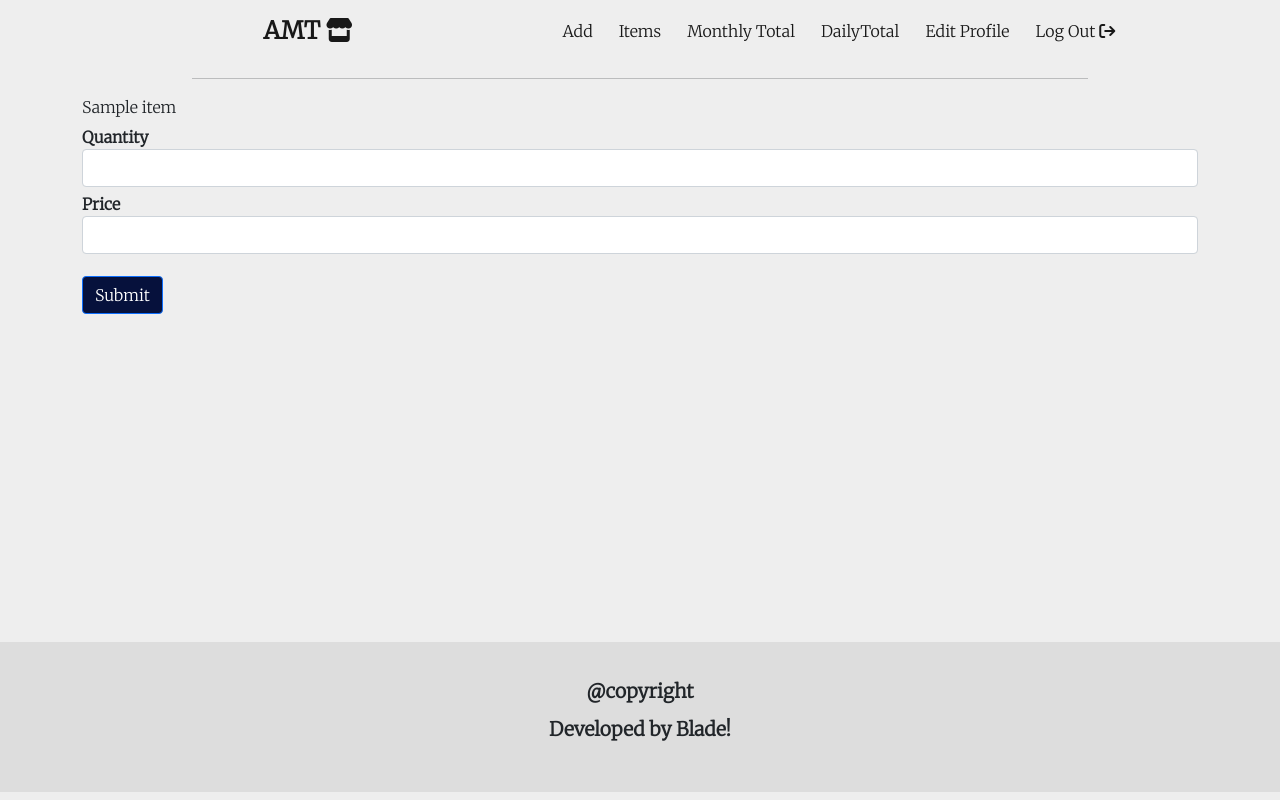
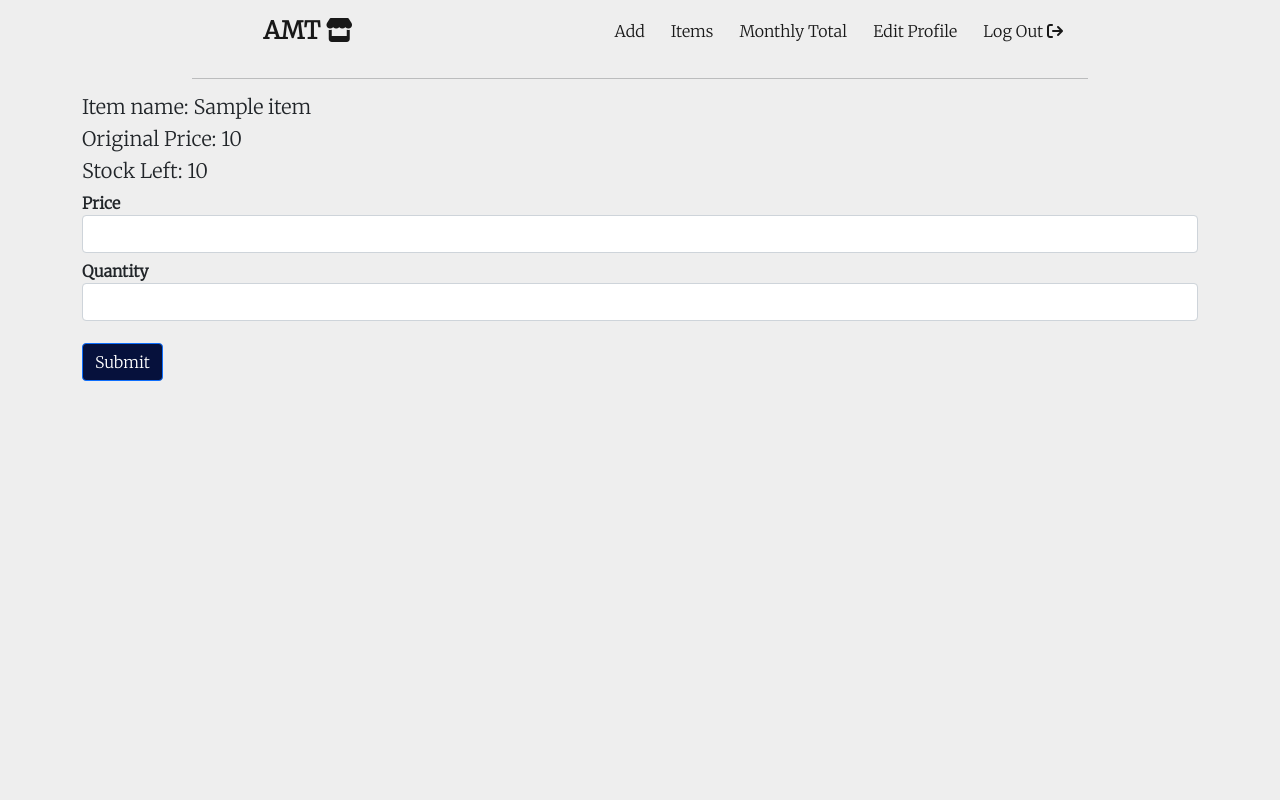
Before and after one commit to blade9380/pos, a Flask app: page /sale/1 in a window 1280 px wide. Run offline with Flask 2, Linux system fonts and the light colour scheme; a user stored in the database is signed in; tables that the repository leaves empty hold one stand-in row (values such as "Sample post"); some libraries are stand-ins or nearby versions.

Commit message:
from ubuntu

```diff
--- a/forms.py
+++ b/forms.py
@@ -1,6 +1,4 @@
 from logging import PlaceHolder
-from tokenize import String
-from winreg import REG_NO_LAZY_FLUSH
 from flask import Flask
 from flask_wtf import FlaskForm
 from wtforms import StringField, SubmitField, PasswordField
@@ -21,8 +19,8 @@ class Login(FlaskForm):
 
 
 class SaleItem(FlaskForm):
+    price = StringField('Price', validators=[DataRequired()])
     quantity = StringField('Quantity', validators=[DataRequired()])
-    price = StringField('Price', validators=[DataRequired()])
     submit = SubmitField('Submit')
 
 
--- a/main.py
+++ b/main.py
@@ -45,14 +45,14 @@ class Sale(db.Model):
     price = db.Column(db.Float, nullable=False)
     total = db.Column(db.Float, nullable=False)
     quantity = db.Column(db.Float, nullable=False)
-    date = db.Column(db.Date, nullable=False)
+    date = db.Column(db.Date, nullable=False, unique=True)
 
 
 class MonthlyTotal(db.Model):
     id = db.Column(db.Integer, primary_key=True)
     total = db.Column(db.Float, nullable=False)
     total_profit = db.Column(db.Float, nullable=False)
-    date = db.Column(db.Date, nullable=False)
+    date = db.Column(db.Date, nullable=False, unique=True)
 
 
 class DailyTotal(db.Model):
@@ -85,21 +85,21 @@ def home():
 @app.route('/add', methods=['GET', 'POST'])
 @admin_only
 def add():
-    form = AddItem()
-    if form.validate_on_submit():
-        item = Items.query.filter_by(name=form.name.data).first()
+    add_item_form = AddItem()
+    if add_item_form.validate_on_submit():
+        item = Items.query.filter_by(name=add_item_form.name.data).first()
         if not item:
             new_item = Items(
-                name=form.name.data,
-                price=form.price.data,
-                quantity=form.quantity.data
+                name=add_item_form.name.data,
+                price=add_item_form.price.data,
+                quantity=add_item_form.quantity.data
             )
             db.session.add(new_item)
             db.session.commit()
             return redirect(url_for('add'))
         else:
             return redirect(f'/edit/{item.id}')
-    return render_template('add.html', form=form)
+    return render_template('add.html', form=add_item_form)
 
 
 @app.route('/login', methods=['GET', 'POST'])
@@ -110,13 +110,13 @@ def login():
     # )
     # db.session.add(sold_item)
     # db.session.commit()
-    form = Login()
+    login_form = Login()
     if request.method == 'GET':
-        return render_template('login.html', form=form)
+        return render_template('login.html', form=login_form)
 
-    if form.validate_on_submit():
-        email = form.name.data
-        password = form.password.data
+    if login_form.validate_on_submit():
+        email = login_form.name.data
+        password = login_form.password.data
         user = User.query.filter_by(name=email).first()
         if not user:
             return redirect(url_for('login'))
@@ -131,15 +131,15 @@ def login():
 @admin_only
 def edit_profile():
     edit_user = User.query.get(current_user.id)
-    form = EditProfile(
+    edit_profile_form = EditProfile(
         name=edit_user.name,
         password=edit_user.password
     )
     if request.method == 'GET':
-        return render_template('edit_profile.html', form=form)
-    if form.validate_on_submit():
-        edit_user.name = form.name.data
-        edit_user.password = form.password.data
+        return render_template('edit_profile.html', form=edit_profile_form)
+    if edit_profile_form.validate_on_submit():
+        edit_user.name = edit_profile_form.name.data
+        edit_user.password = edit_profile_form.password.data
         db.session.commit()
         return redirect(url_for('home'))
 
@@ -153,18 +153,18 @@ def logout():
 @app.route('/show_items', methods=['GET', 'POST'])
 @admin_only
 def show_items():
-    form = SearchItem()
+    search_form = SearchItem()
     item = Items.query.all()
     if request.method == 'GET':
-        return render_template('items.html', items=item, form=form)
-    if form.validate_on_submit():
+        return render_template('items.html', items=item, form=search_form)
+    if search_form.validate_on_submit():
         searched_item = []
         for i in item:
-            if i.name.startswith(form.name.data):
+            if i.name.startswith(search_form.name.data):
                 searched_item.append(
                     Items.query.filter_by(name=i.name).first())
         if searched_item:
-            return render_template('items.html', items=searched_item, form=form)
+            return render_template('items.html', items=searched_item, form=search_form)
         else:
             flash("There is no item starts with that name.")
             return redirect(url_for('show_items'))
@@ -182,13 +182,13 @@ def delete_item(item_id):
 @app.route('/sale/<int:item_id>', methods=['GET', 'POST'])
 @admin_only
 def sale(item_id):
-    form = SaleItem()
+    sale_form = SaleItem()
     item_to_update = Items.query.get(item_id)
     if request.method == 'GET':
-        return render_template('sale.html', form=form, item=item_to_update)
-    if form.validate_on_submit():
-        price = int(form.price.data)
-        quantity = int(form.quantity.data)
+        return render_template('sale.html', form=sale_form, item=item_to_update)
+    if sale_form.validate_on_submit():
+        price = int(sale_form.price.data)
+        quantity = int(sale_form.quantity.data)
         updated_item = Items.query.get(item_id)
         total_sold = price * quantity
         profit = total_sold - (updated_item.price * quantity)
@@ -226,24 +226,24 @@ def sale(item_id):
 @admin_only
 def edit(item_id):
     item = Items.query.get(item_id)
-    form = EditItem(
+    edit_item_form = EditItem(
         name=item.name,
         price=int(item.price),
         quantity=int(item.quantity)
     )
     if request.method == 'GET':
-        return render_template('edit.html', form=form, item=item)
-    if form.validate_on_submit():
-        item.name = form.name.data
-        item.price = form.price.data
-        item.quantity = form.quantity.data
+        return render_template('edit.html', form=edit_item_form, item=item)
+    if edit_item_form.validate_on_submit():
+        item.name = edit_item_form.name.data
+        item.price = edit_item_form.price.data
+        item.quantity = edit_item_form.quantity.data
         db.session.commit()
         return redirect(url_for('show_items'))
 
 
-@app.route('/total')
+@app.route('/monthly_total')
 @admin_only
-def total():
+def monthly_total():
     sold_item = Sale.query.all()
     total = MonthlyTotal.query.all()
     month, year = datetime.now().month, datetime.now().year
@@ -274,14 +274,16 @@ def total():
     return render_template('total.html', total=new_total)
 
 
-@app.route('/daily')
-def daily():
+@app.route('/daily_total/<year_month>')
+def daily_total(year_month):
+    requested_year, requested_month = year_month.split('-')[0], year_month.split('-')[1]
+    print(requested_year, requested_month)
     sold_item = Sale.query.all()
-    daily_total = DailyTotal.query.all()
+    first_daily_total = DailyTotal.query.all()
     today = datetime.now().day
     total_money, total_profit = 0, 0
     sold = [i for i in sold_item if i.date.day == today]
-    current_total = [i for i in daily_total if i.date.day == today]
+    current_total = [i for i in first_daily_total if i.date.day == today]
     for i in sold:
         total_money += i.price
         total_profit += i.total
--- a/templates/footer.html
+++ b/templates/footer.html
@@ -2,9 +2,6 @@
     integrity="sha384-ka7Sk0Gln4gmtz2MlQnikT1wXgYsOg+OMhuP+IlRH9sENBO0LRn5q+8nbTov4+1p"
     crossorigin="anonymous"></script>
 </body>
-<footer id="footer" class="mb-2 ">
-
-    <p class="footer-text">@copyright<br>
-    Developed by Blade!</p>
+<footer>
 </footer>
 </html>
--- a/templates/header.html
+++ b/templates/header.html
@@ -37,11 +37,9 @@
                         <a class="nav-thing nav-link active" href="{{ url_for('show_items') }}">Items</a>
                     </li>
                     <li class="nav-item">
-                        <a class="nav-thing nav-link active" href="{{ url_for('total') }}">Monthly Total</a>
+                        <a class="nav-thing nav-link active" href="{{ url_for('monthly_total') }}">Monthly Total</a>
                     </li>
-                    <li class="nav-item">
-                        <a class="nav-thing nav-link active" href="{{ url_for('daily') }}">DailyTotal</a>
-                    </li>
+
                     <li class="nav-item">
                         <a class="nav-thing nav-link active" href="{{ url_for('edit_profile') }}">Edit Profile</a>
                     </li>
--- a/templates/sale.html
+++ b/templates/sale.html
@@ -10,7 +10,9 @@
     {% endif %}
     {% endwith %}
 
-    {{ item.name }}
+    <h5>Item name: {{ item.name }}</h5>
+    <h5>Original Price: {{ item.price | int }}</h5>
+    <h5>Stock Left: {{ item.quantity | int }}</h5>
     {{ wtf.quick_form(form, button_map={"submit": "primary"}) }}
 </div>
 {% endblock %}
--- a/templates/total.html
+++ b/templates/total.html
@@ -16,6 +16,7 @@
             <td>{{ i.total|int}}</td>
             <td>{{ i.total_profit|int }}</td>
             <td>{{ i.date }}</td>
+            <td><a class="btn btn-primary" href="{{ url_for('daily_total', year_month=i.date)}}">Daily</a></td>
         </tr>
         {% endfor %}
     </tbody>
```
Also changed, not shown: items.db (added). Lines whose indentation alone changed are shown as unchanged.
